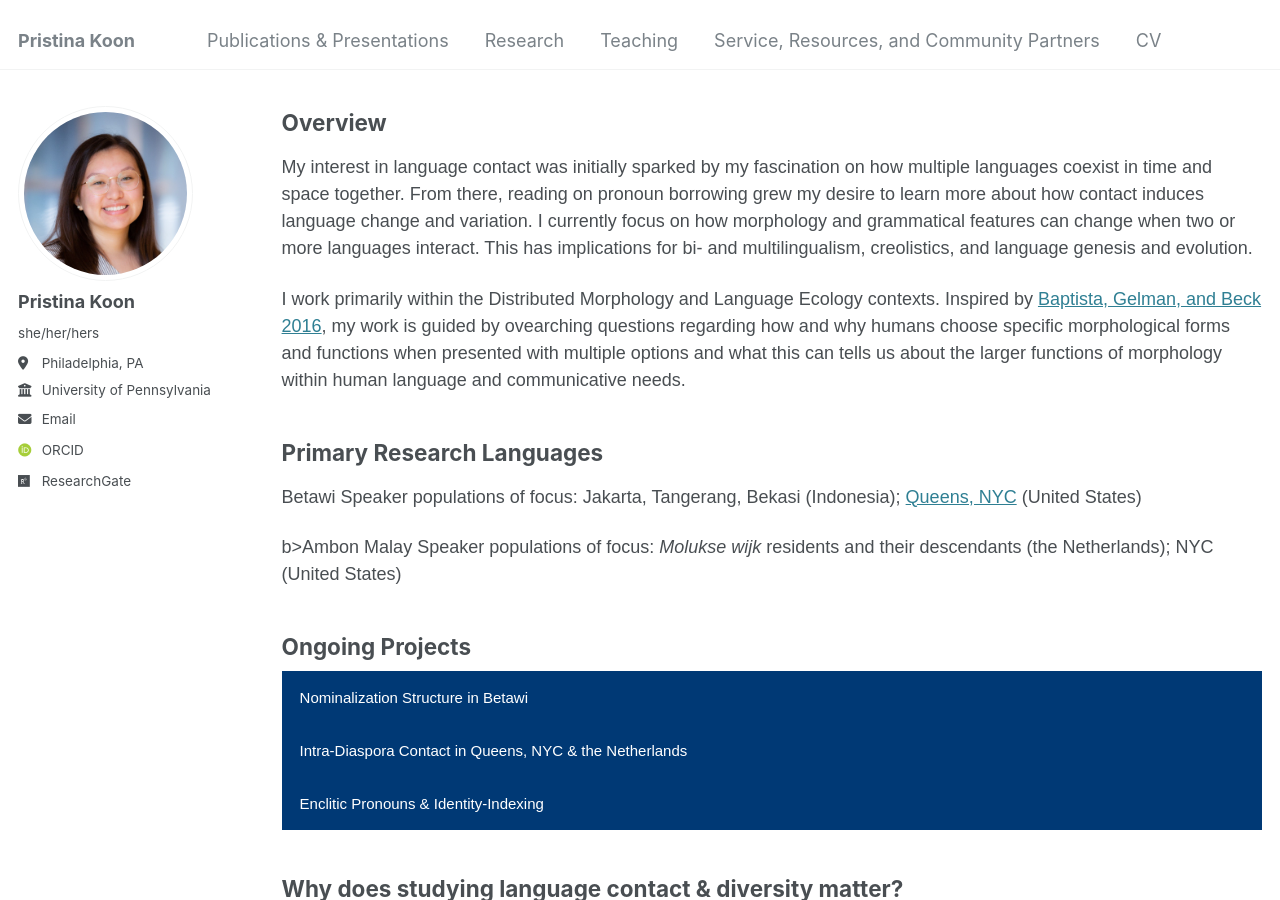
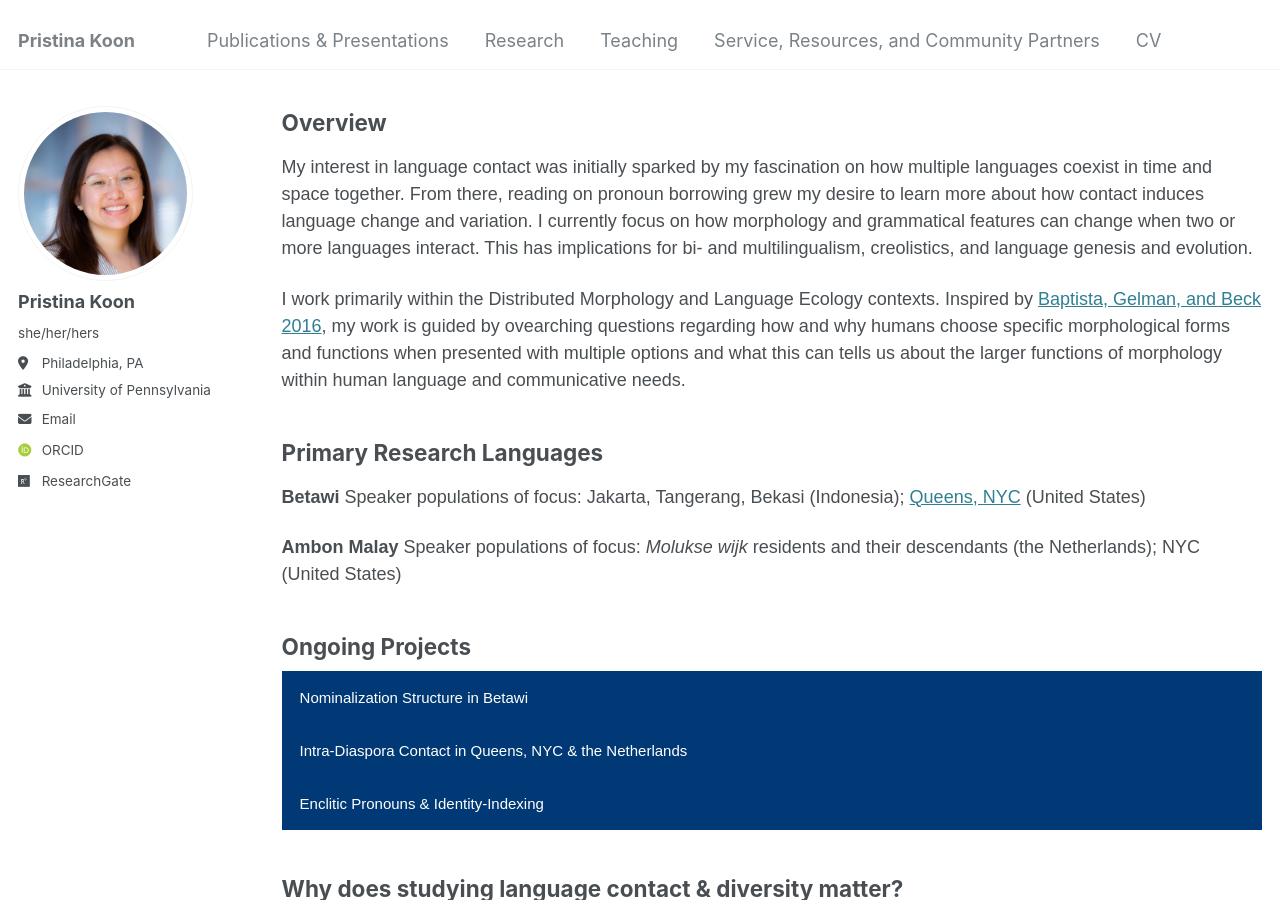
Before and after one commit to pristinakoon/pristinakoon.github.io, a Jekyll site: the page built from _pages/research.html, in a window 1280 px wide and 900 px high. Built offline with Jekyll 4.4.1, drawn with Linux system fonts in a browser that asks for light colours; some web fonts are replaced.

```diff
--- a/_pages/research.html
+++ b/_pages/research.html
@@ -16,8 +16,8 @@ author_profile: true
 
 <section>
   <h2>Primary Research Languages</h2>
-    <p>Betawi</b> Speaker populations of focus: Jakarta, Tangerang, Bekasi (Indonesia); <a href="https://www.businessinsider.com/queens-languages-map-2017-2"> Queens, NYC</a> (United States)</p>
-    <p>b>Ambon Malay</b> Speaker populations of focus: <i>Molukse wijk</i> residents and their descendants (the Netherlands); NYC (United States)</p>
+    <p><b>Betawi</b> Speaker populations of focus: Jakarta, Tangerang, Bekasi (Indonesia); <a href="https://www.businessinsider.com/queens-languages-map-2017-2"> Queens, NYC</a> (United States)</p>
+    <p><b>Ambon Malay</b> Speaker populations of focus: <i>Molukse wijk</i> residents and their descendants (the Netherlands); NYC (United States)</p>
 </section>
 
 <section>
```
